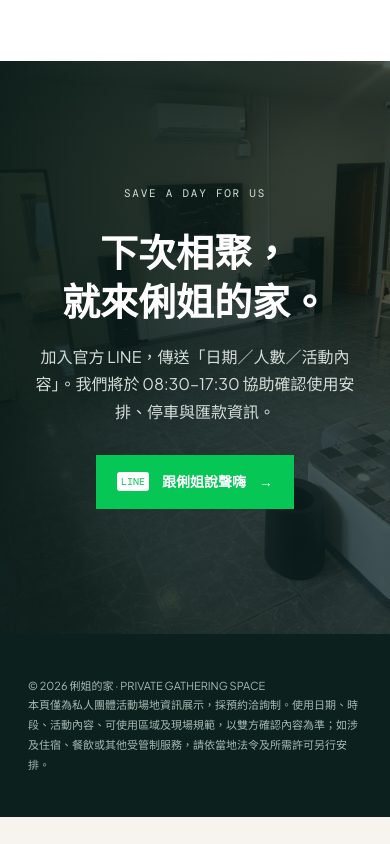
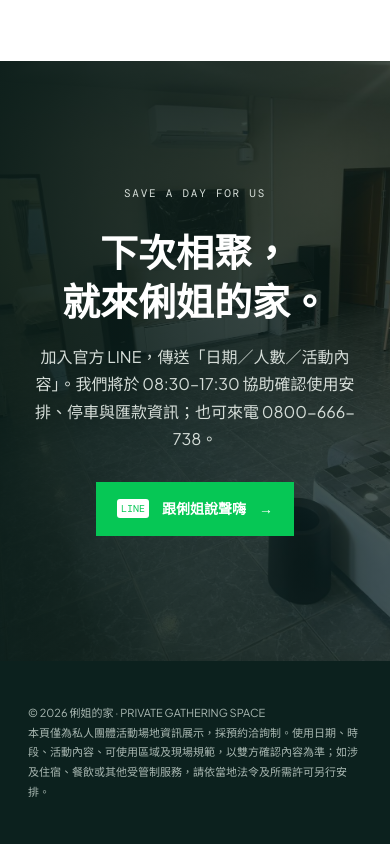
Before and after one commit to a0955523155-pixel/lijie-website, a plain HTML site: page index.html in a window 390 px wide. Shown: the part 5771-6615 px from the top of the page. Before the commit the page ends 6588 px from the top, so only its background shows below. Drawn offline with nearby package versions, Linux system fonts and the light colour scheme.

Commit message:
Add venue contact phone to website

```diff
--- a/index.html
+++ b/index.html
@@ -57,7 +57,7 @@
     <section class="dark-section"><div class="heading"><p class="eyebrow">THE CORNERS OF HOME</p><h2>這個家，有很多種待法。</h2><p>不用急著決定要做什麼。每一個角落，都留給不同心情的你們。</p></div><div class="facilities"><article class="facility"><img src="images/fac-ktv.jpg" alt="影音交流空間"><div class="facility-info"><h3><i class="fa-solid fa-microphone-lines"></i>把歌唱大聲</h3><p>想唱就唱，想聽就聽，讓今晚多一點記憶點。</p></div></article><article class="facility"><img src="images/fac-mahjong.jpg" alt="休閒交流空間"><div class="facility-info"><h3><i class="fa-solid fa-dice"></i>把話說慢一點</h3><p>遊戲、聊天或只是坐著，都不需要一個理由。</p></div></article><article class="facility"><img src="images/fac-pool.jpg" alt="戶外戲水與休憩區"><div class="facility-info"><h3><i class="fa-solid fa-water"></i>把夏天留住</h3><p>陽光、微風和水面反光，是最自然的背景。</p></div></article><article class="facility"><img src="images/fac-bbq.jpg" alt="戶外料理區"><div class="facility-info"><h3><i class="fa-solid fa-fire-burner"></i>把晚餐拉長</h3><p>一起準備、一起分享，讓味道成為今天的註腳。</p></div></article></div></section>
     <section class="use-section"><div class="use-photo" role="img" aria-label="自然採光的場地空間"></div><div class="use-content"><p class="eyebrow eyebrow-dark">A NOTE FROM LIJIE</p><h2>你們想怎麼聚，<br>就先跟我們說說。</h2><p>每一場相聚都不一樣。把你們的日子、想來的人和想做的事告訴我們，我們會協助把細節安排好。</p><div class="steps"><div class="step"><span class="step-no">01</span><div><h3>說說你們的那一天</h3><p>告訴我們日期、人數，還有你們想要的氣氛。</p></div></div><div class="step"><span class="step-no">02</span><div><h3>一起把細節放好</h3><p>確認適合的時段、使用區域與現場提醒。</p></div></div><div class="step"><span class="step-no">03</span><div><h3>留一個位置給你們</h3><p>依確認內容，準備好屬於你們的相聚時光。</p></div></div></div></div></section>
     <section class="section nearby" id="details"><div class="heading"><p class="eyebrow eyebrow-dark">PLAN YOUR DAY</p><h2>把細節先放好，<br>相聚就能更自在。</h2><p>以下為目前的預約參考；實際使用內容以雙方確認為準。</p></div><div class="nearby-grid"><article class="nearby-card"><h3><i class="fa-solid fa-calendar-check"></i>使用安排</h3><ul><li><span>建議人數</span><small>最多 10 人</small></li><li><span>使用方式</span><small>全天安排</small></li><li><span>服務時段</span><small>08:30–17:30</small></li></ul></article><article class="nearby-card"><h3><i class="fa-solid fa-receipt"></i>費用與確認</h3><ul><li><span>場地使用費</span><small>NT$10,000</small></li><li><span>押金</span><small>NT$3,000</small></li><li><span>付款方式</span><small>匯款</small></li></ul></article><article class="nearby-card"><h3><i class="fa-solid fa-car"></i>抵達與規範</h3><ul><li><span>汽車停放</span><small>最多 5 輛</small></li><li><span>位置資訊</span><small><a href="https://www.google.com/maps?q=21.945560514053177,120.73903972238396" target="_blank" rel="noopener">開啟 Google 地圖 ↗</a></small></li><li><span>使用提醒</span><small>請配合現場規範與鄰里安寧</small></li></ul></article></div></section>
-    <section class="cta"><p class="eyebrow">SAVE A DAY FOR US</p><h2>下次相聚，<br>就來俐姐的家。</h2><p>加入官方 LINE，傳送「日期／人數／活動內容」。我們將於 08:30–17:30 協助確認使用安排、停車與匯款資訊。</p><a class="line-button" href="https://line.me/ti/p/~287ppyfa" target="_blank" rel="noopener noreferrer"><span class="line-mark">LINE</span> 跟俐姐說聲嗨 <span>→</span></a></section>
+    <section class="cta"><p class="eyebrow">SAVE A DAY FOR US</p><h2>下次相聚，<br>就來俐姐的家。</h2><p>加入官方 LINE，傳送「日期／人數／活動內容」。我們將於 08:30–17:30 協助確認使用安排、停車與匯款資訊；也可來電 <a href="tel:0800666738">0800-666-738</a>。</p><a class="line-button" href="https://line.me/ti/p/~287ppyfa" target="_blank" rel="noopener noreferrer"><span class="line-mark">LINE</span> 跟俐姐說聲嗨 <span>→</span></a></section>
   </main>
   <footer><p>© 2026 俐姐的家 · PRIVATE GATHERING SPACE</p><p>本頁僅為私人團體活動場地資訊展示，採預約洽詢制。使用日期、時段、活動內容、可使用區域及現場規範，以雙方確認內容為準；如涉及住宿、餐飲或其他受管制服務，請依當地法令及所需許可另行安排。</p></footer>
   <script>
```
